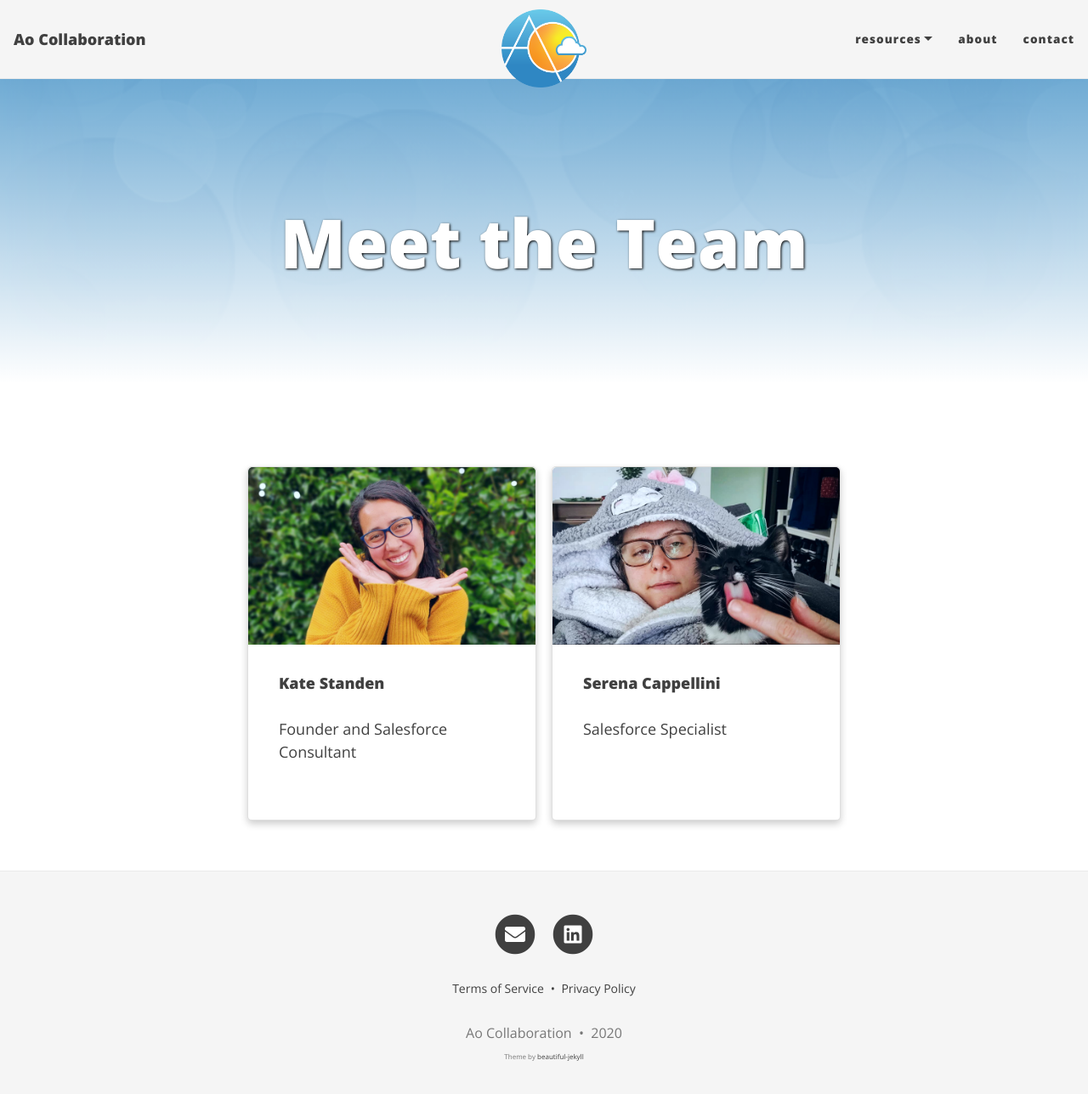
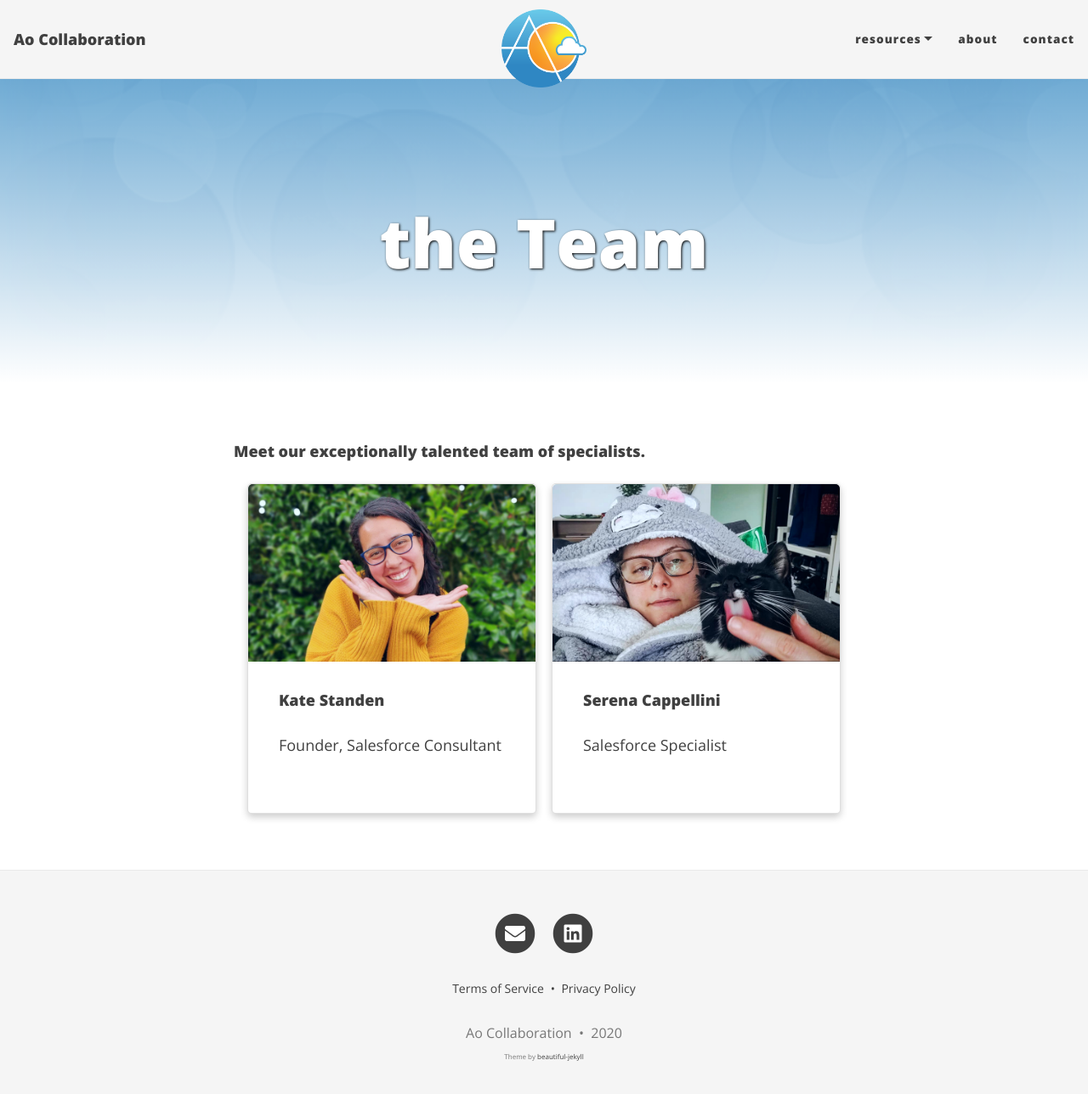
Before and after one commit to Ao-Collaboration/Ao-Collaboration.github.io, a Jekyll site: the page built from team.md, in a window 1280 px wide and 1300 px high. Shown: the top 1288 px of the window at 85% size. Built offline with Jekyll 4.4.1, drawn with Linux system fonts in a browser that asks for light colours; nearby versions of some CDN libraries.

Commit message:
Update team.md

```diff
--- a/team.md
+++ b/team.md
@@ -1,15 +1,16 @@
 ---
 layout: page
-title: Meet the Team
+title: the Team
 cover-img: assets/img/page-header.png
 ---
 
+#### Meet our exceptionally talented team of specialists.
 
 <div class="card-holder">
 {% capture kate_content %}
 Something about Kate
 {% endcapture %}
-{% include contact-card.html img="/assets/img/Kate-website.png" name="Kate Standen" role=" Founder and Salesforce Consultant" blurb=kate_content %}
+{% include contact-card.html img="/assets/img/Kate-website.png" name="Kate Standen" role=" Founder, Salesforce Consultant" blurb=kate_content %}
 {% capture serena_content %}
 Serena comes from 15+ years of customer experience across many different sectors, including SaaS and web agencies. Here at Ao Collaboration, she is invested in helping improving processes and operation, as well as offering client solution to their specific needs. When not at work, Serena can be found initiating novices to the fine art of playing Dungeons and Dragons, cooking food and pairing it with tine, and lecturing people on what ingredients do and do not go on pizza.
 {% endcapture %}
```
